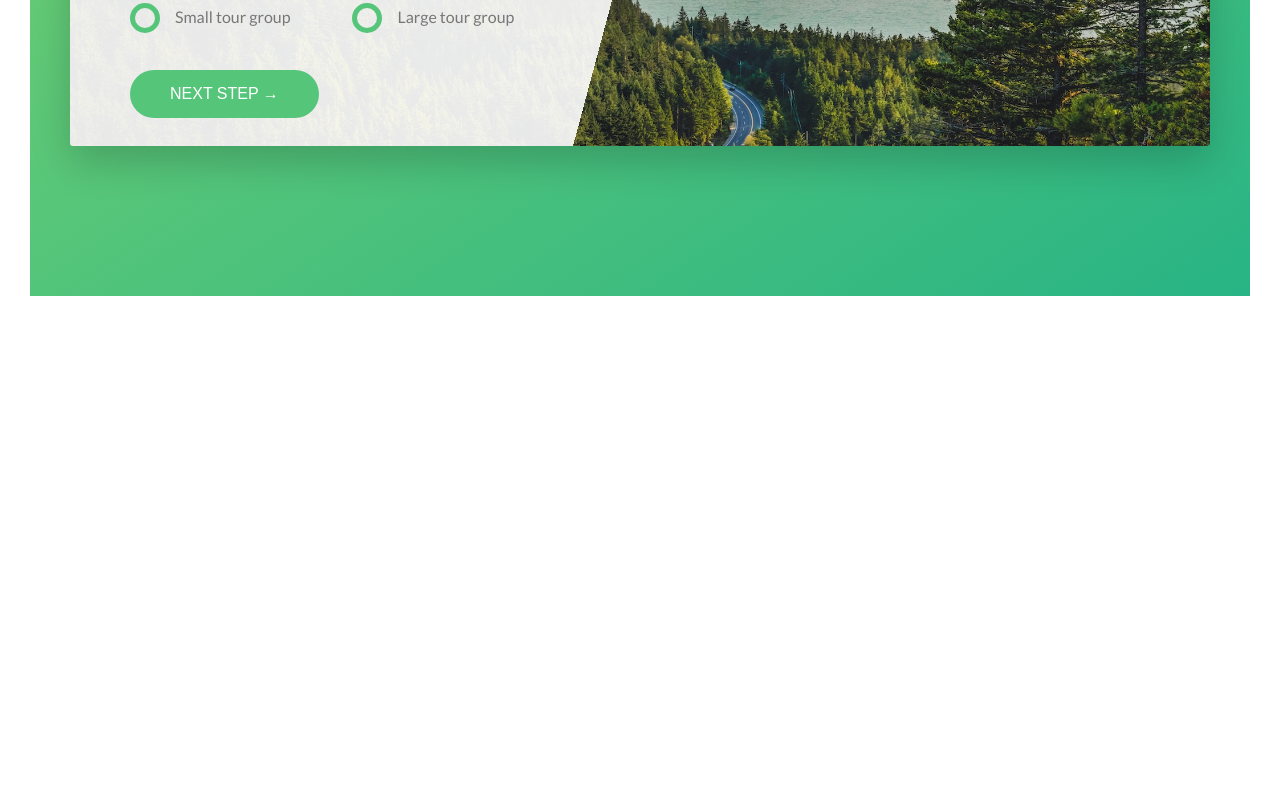
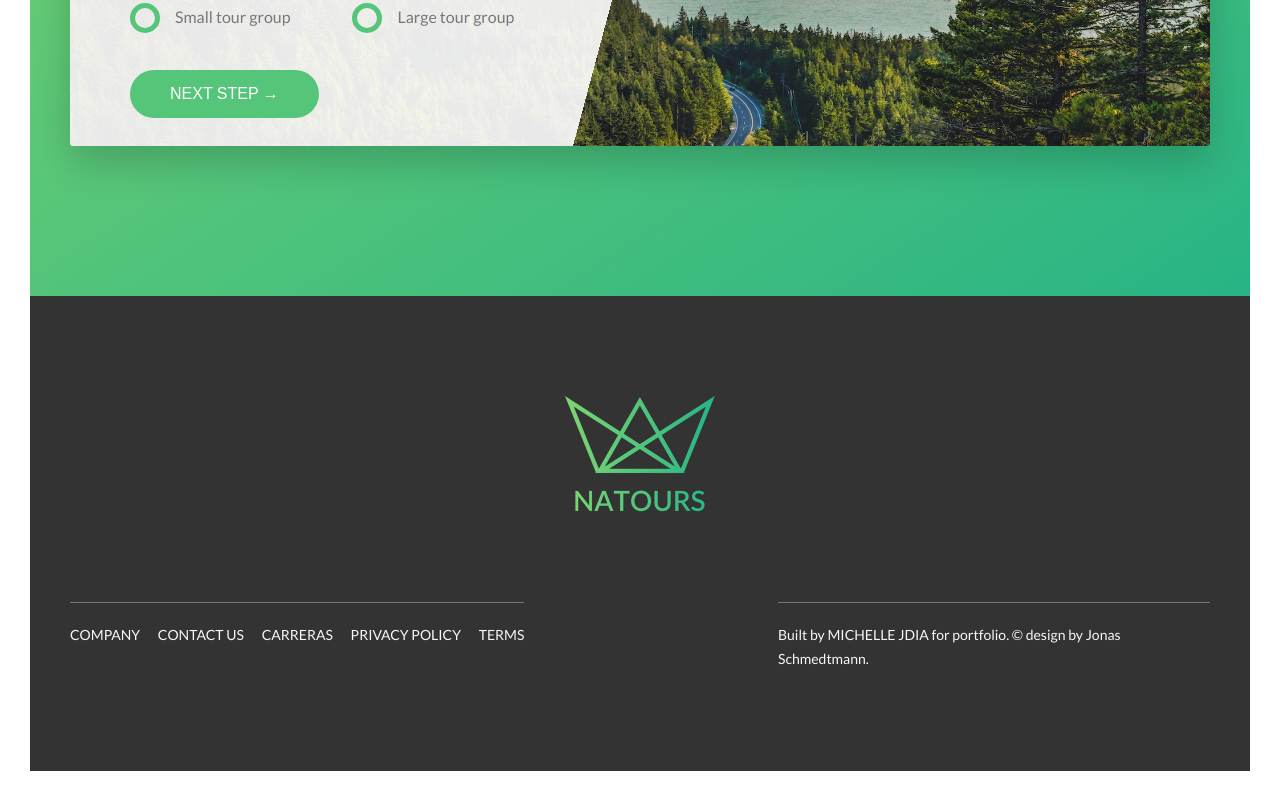
Before and after one commit to Michelle-Jdia/TOURS, a website: page index.html in a window 1280 px wide. Shown: the part 5028-5829 px from the top of the page. Before the commit the page ends 5354 px from the top, so only its background shows below. Drawn offline with Linux system fonts and the light colour scheme.

Commit message:
finish footer

```diff
--- a/index.html
+++ b/index.html
@@ -331,6 +331,32 @@
             </div>
         </section>
     </main>
+
+    <footer class="footer">
+        <div class="footer__logo-box">
+            <img src="./img/logo-green-2x.png" alt="logo" class="footer__logo">
+        </div>
+        <div class="row">
+            <div class="col-1-of-2">
+                <div class="footer__navigation">
+                    <ul class="footer__list">
+                        <li class="footer__item"><a href="#" class="footer__link">Company</a></li>
+                        <li class="footer__item"><a href="#" class="footer__link">Contact us</a></li>
+                        <li class="footer__item"><a href="#" class="footer__link">Carreras</a></li>
+                        <li class="footer__item"><a href="#" class="footer__link">Privacy policy</a></li>
+                        <li class="footer__item"><a href="#" class="footer__link">Terms</a></li>
+                    </ul>
+                </div>
+            </div>
+            <div class="col-1-of-2">
+                <p class="footer__copyright">
+                    Built by <a href="#" class="footer__link">Michelle Jdia</a> for portfolio.
+                    &copy; design by
+                    Jonas Schmedtmann.
+                </p>
+            </div>
+        </div>
+    </footer>
     <!-- <section class="grid-test">
         <div class="row">
             <div class="col-1-of-2">
--- a/sass/index.scss
+++ b/sass/index.scss
@@ -21,3 +21,4 @@
 
 @import "layout/header";
 @import "layout/grid";
+@import "layout/footer";
--- /dev/null
+++ b/sass/layout/_footer.scss
@@ -0,0 +1,58 @@
+.footer {
+	background-color: $color-grey-dark-3;
+	padding: 10rem 0;
+	font-size: 1.4rem;
+	color: $color-grey-light-1;
+	&__logo-box {
+		text-align: center;
+		margin-bottom: 8rem;
+	}
+
+	&__logo {
+		width: 15rem;
+		height: auto;
+	}
+
+	&__navigation {
+		border-top: 1px solid $color-grey-dark;
+		padding-top: 2rem;
+		display: inline-block;
+	}
+
+	&__list {
+		list-style: none;
+	}
+
+	&__item {
+		display: inline-block;
+
+		&:not(:last-child) {
+			margin-right: 1.5rem;
+		}
+	}
+
+	&__link {
+		&:link,
+		&:visited {
+			color: $color-grey-light-1;
+			background-color: $color-grey-dark-3;
+			text-decoration: none;
+			text-transform: uppercase;
+			display: inline-block;
+			transition: all .2s;
+		}
+
+		&:hover,
+		&:active {
+			color: $color-primary;
+			box-shadow: 0 1rem 2rem rgba($color-black, .4);
+			transform: rotate(2deg) scale(1.1);
+		}
+	}
+	&__copyright {
+		border-top: 1px solid $color-grey-dark;
+		padding-top: 2rem;
+		width: 80%;
+		float: right;
+	}
+}
```
Also changed, not shown: pages/index.css.
